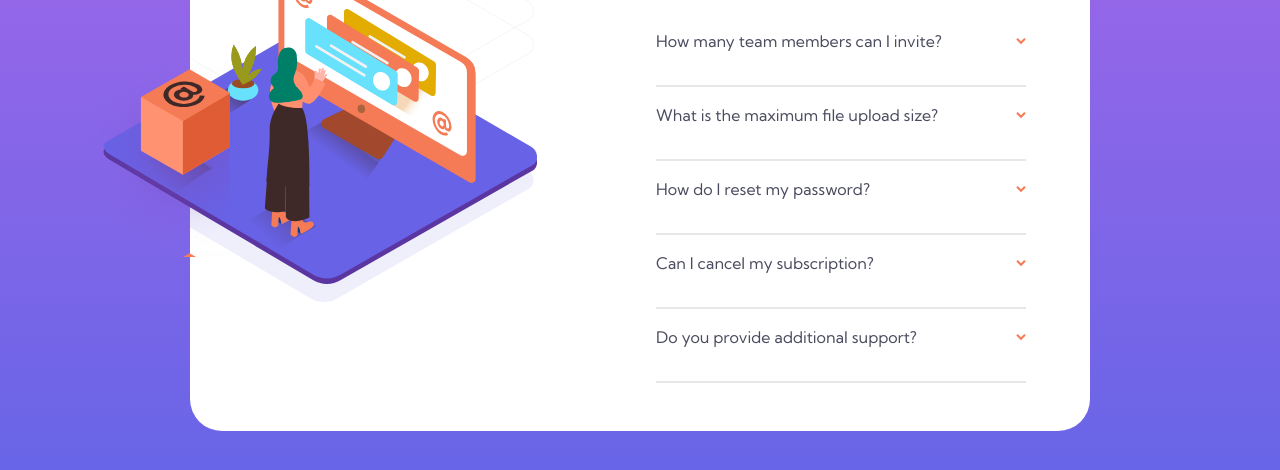
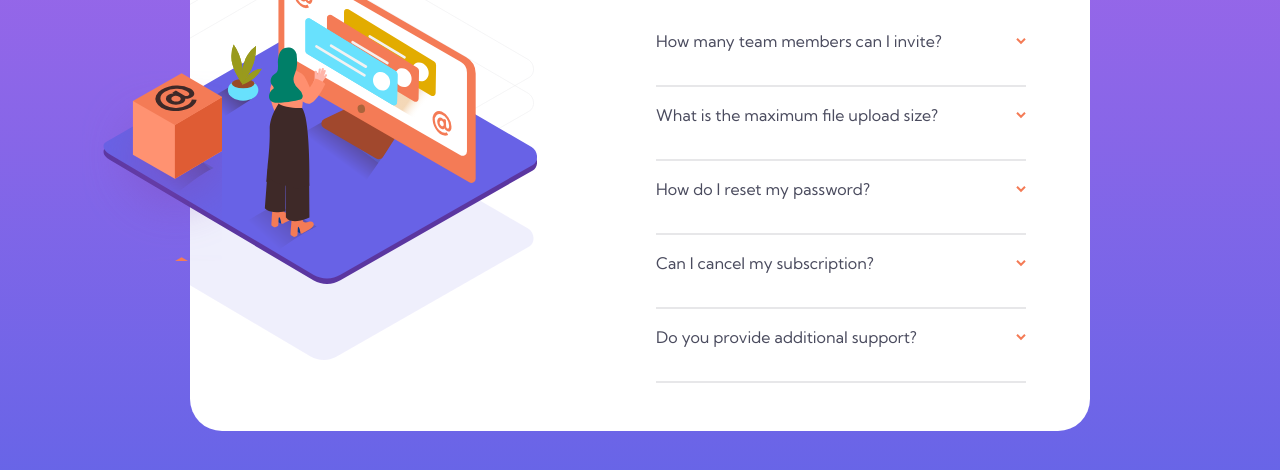
Before and after one commit to dasnewton305/faq-accordion, a plain HTML site: page index.html in a window 1280 px wide. Shown: the part 290-760 px from the top of the page. Drawn offline with Linux system fonts and the light colour scheme.

Commit message:
shadow position fix

```diff
--- a/style.css
+++ b/style.css
@@ -193,7 +193,7 @@ h1 {
         background-repeat: no-repeat;
         background-size: 100%;
         background-position-x: -90px;
-        background-position-y: -40px;
+        background-position-y: 20%;
     }
 
     .illustration {
@@ -213,8 +213,8 @@ h1 {
         width: 140px;
         height: 190px;
         position: absolute;
-        top: 150px;
-        left: -100px;
+        top: 30%;
+        left: -25%;
         z-index: 1;
     }
 }
```
